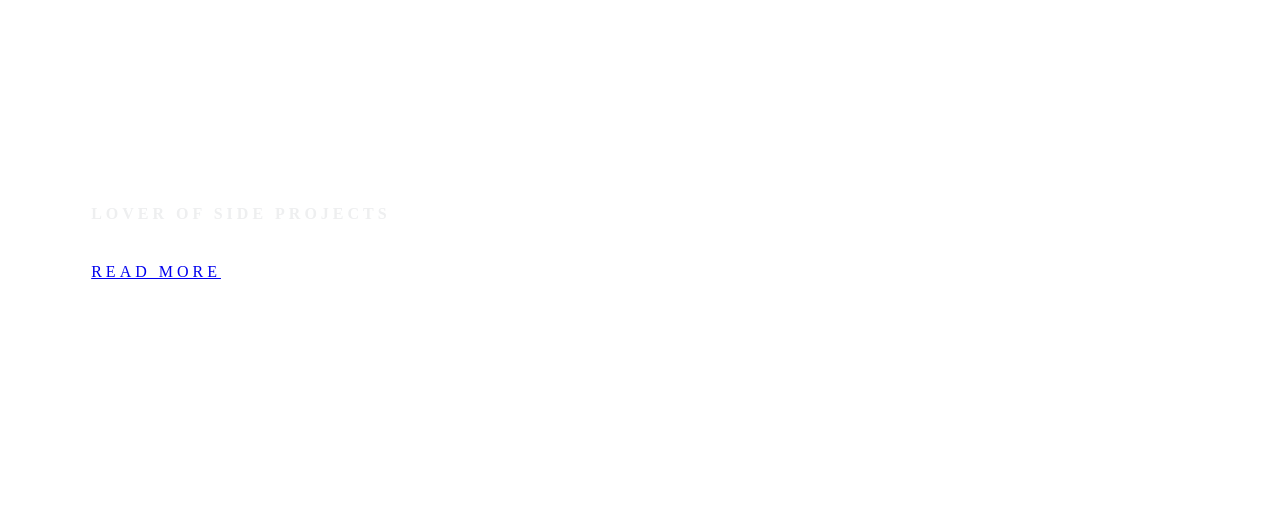
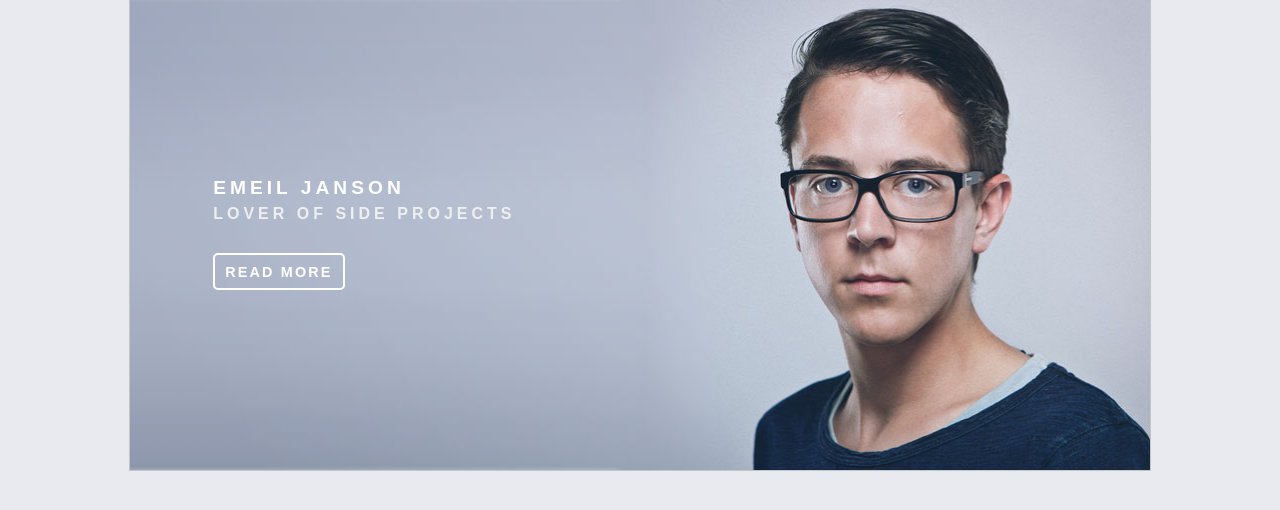
Before and after one commit to patel66/css-project, a plain HTML site: page index.html in a window 1280 px wide. Drawn offline with Linux system fonts and the light colour scheme.

Commit message:
Completed top

```diff
--- a/style.css
+++ b/style.css
@@ -1,8 +1,19 @@
-top {
+#wrapper {
+background: white;
+display: block;
+min-height: 100%;
+max-width: 1020px;
+min-width: 640px;
+margin: 0 auto;
+border-right: 1px solid #bfc6c7;
+border-left: 1px solid #bfc6c7;
+}
+
+.top {
 display: block;
 width: 100%;
 height: 470px;
-background: #bac4d4 url("./assets/designer.jpg") repeat;
+background: url('./assets/designer.jpg') repeat;
 background-position: right;
 background-size: 1020px 470px;
 border-bottom: 1px solid #bfc6c7
@@ -32,3 +43,23 @@ color: #eeeff0;
 margin-bottom: 40px;
 white-space: nowrap;
 }
+
+#intro a{
+color: white;
+cursor: pointer !important;
+letter-spacing: 0.15em;
+font-weight: 700;
+font-size: 0.9em;
+border: 2px solid;
+border-radius: 5px;
+padding: 9px 10px 8px 10px;
+text-decoration: none;
+}
+
+body {
+  font-family: sans-serif;
+  background: #e8eaef;
+  width: 100%;
+  min-height: 100%;
+  margin: 0;
+}
```
Also changed, not shown: index.html (+1 -0 lines).
